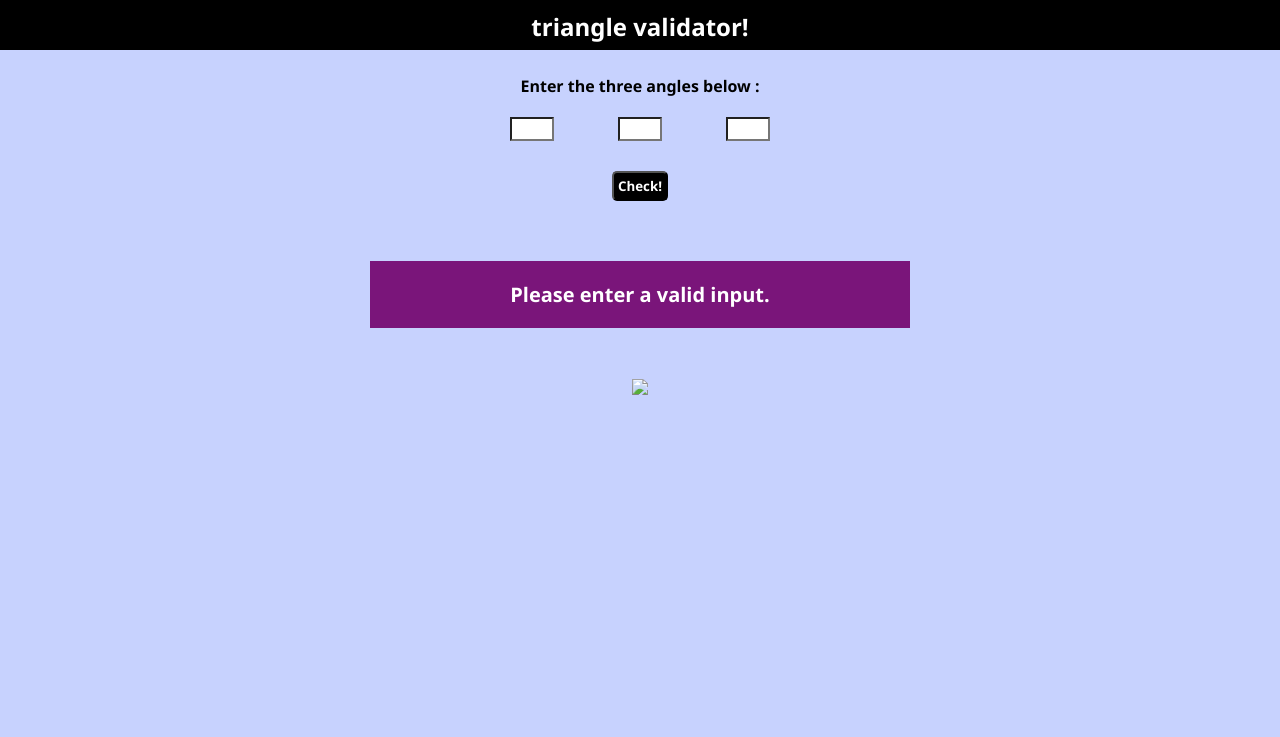
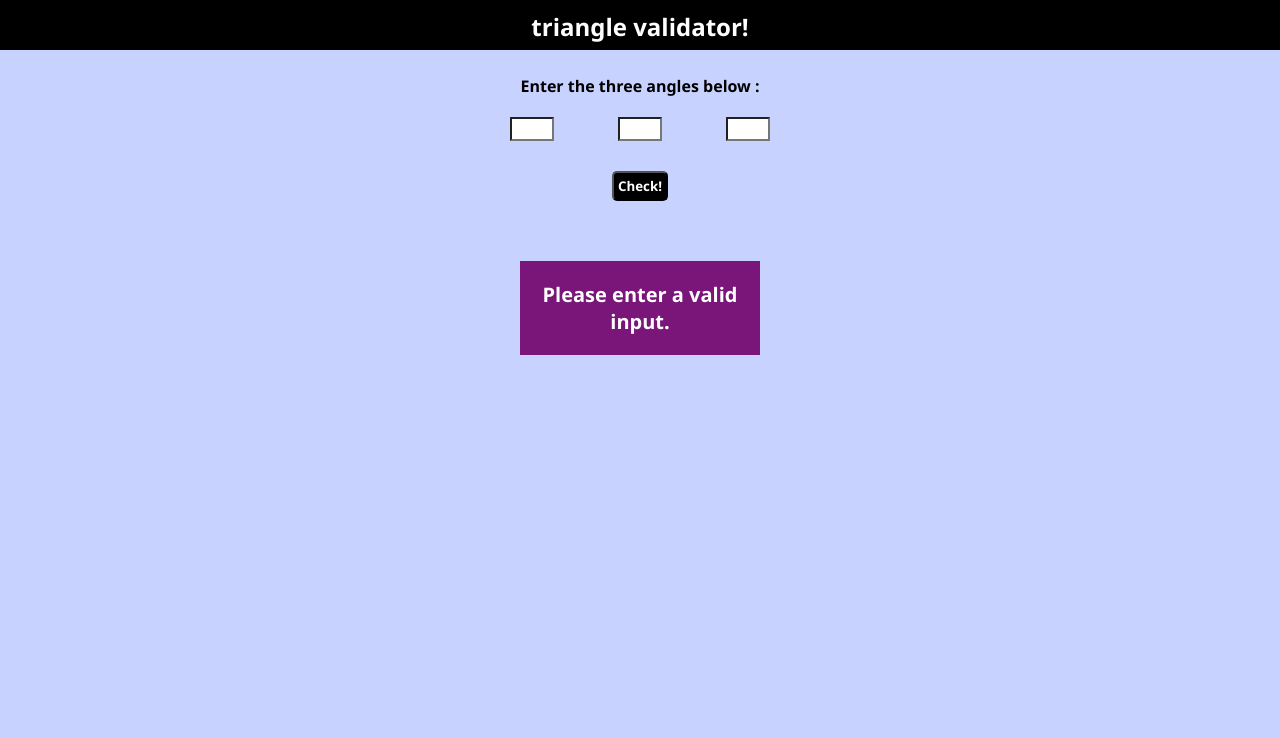
Before and after one commit to srijani07/know-your-triangles, a plain HTML site: page index.html in a window 1280 px wide. Both pictures are taken after a click on the button "Check!". Shown: the top 737 px of the page. Drawn offline with Linux system fonts and the light colour scheme.

Commit message:
styling : removed image

```diff
--- a/app.js
+++ b/app.js
@@ -2,9 +2,10 @@ var inputOne = document.querySelector("#input-one");
 var inputTwo = document.querySelector("#input-two");
 var inputThree = document.querySelector("#input-three");
 var btnCheck = document.querySelector("#btn-check");
+var outputArea = document.querySelector("#output-area");
 
-var outputArea = document.querySelector("#output-area");
 outputArea.style.display = "none";
+
 function clickHandler() {
 
 if(parseInt(inputOne.value) <=0 || parseInt(inputOne.value) >=180 || parseInt(inputTwo.value) <=0 || parseInt(inputTwo.value) >=180 || parseInt(inputThree.value) <=0 || parseInt(inputThree.value) >=180  || inputOne.value === "" || inputTwo.value === "" ||inputThree.value === "" ){ //checking if angles are between 1 and 179 or not
@@ -13,12 +14,14 @@ if(parseInt(inputOne.value) <=0 || parseInt(inputOne.value) >=180 || parseInt(in
 }
 
 else {
-if(parseInt(inputOne.value) + parseInt(inputTwo.value)  + parseInt(inputThree.value) === 180)
+if(parseInt(inputOne.value) + parseInt(inputTwo.value)  + parseInt(inputThree.value) === 180) {
     outputArea.innerHTML = "Yes, these angles can form a triangle.";
 
+}
 
 else
     outputArea.innerHTML = "No, these angles cannot form a triangle.";
+
 
 }
 outputArea.style.display = "block";
--- a/index.html
+++ b/index.html
@@ -19,7 +19,7 @@
 
 
     <div id="output-area"></div>
-    <img id="successful-img" src="triangle.gif">
+
     <footer>   <ul>
         <li><a href="https.//github.com/srijani07"><img src="github.svg"></a></li>
            <li><a href="https://www.linkedin.com/in/srijani-parui/"><img src="linkedin.svg"></a></li>
--- a/styles.css
+++ b/styles.css
@@ -64,7 +64,7 @@ input {
     color : white;
     margin : 50px auto;
     padding : 20px;
-    width : 500px;
+    max-width : 200px;
 
 
 }
```
Also changed, not shown: triangle.gif (added).
